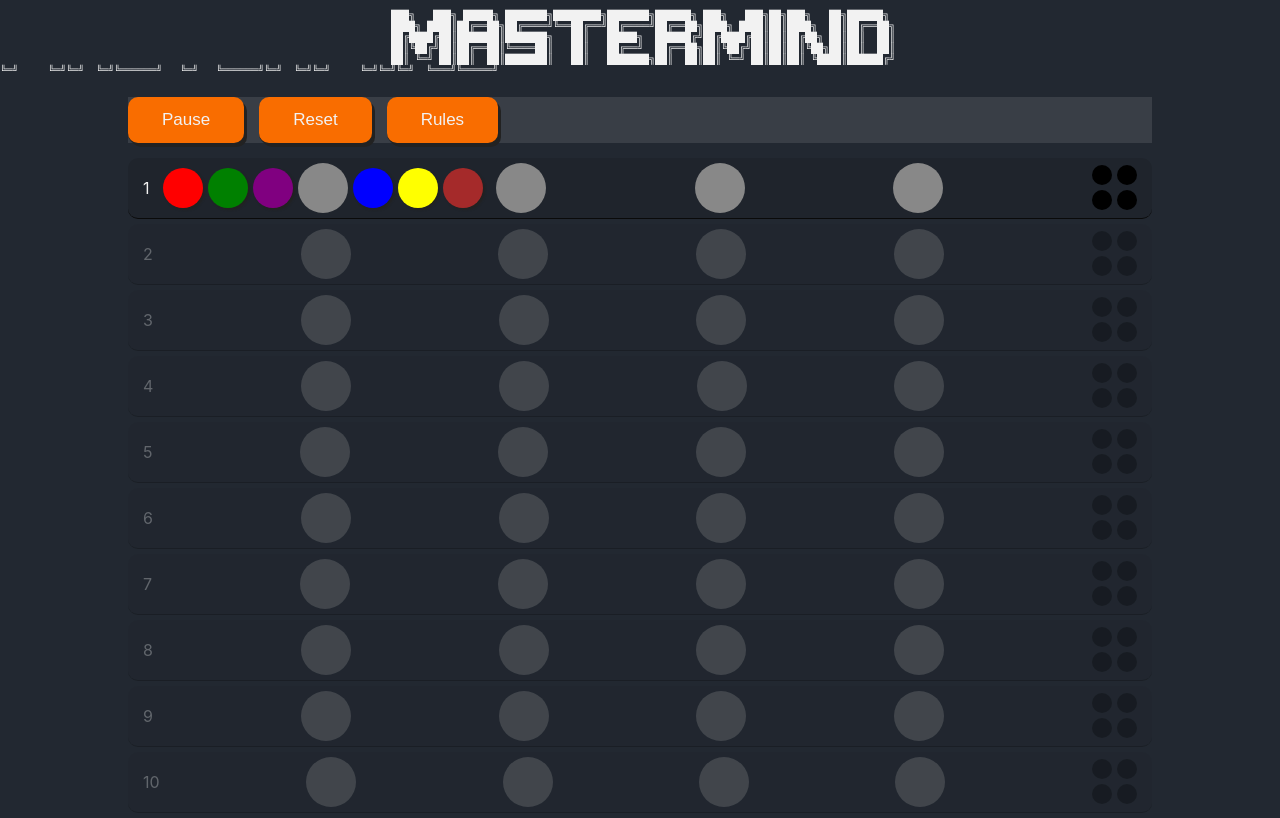
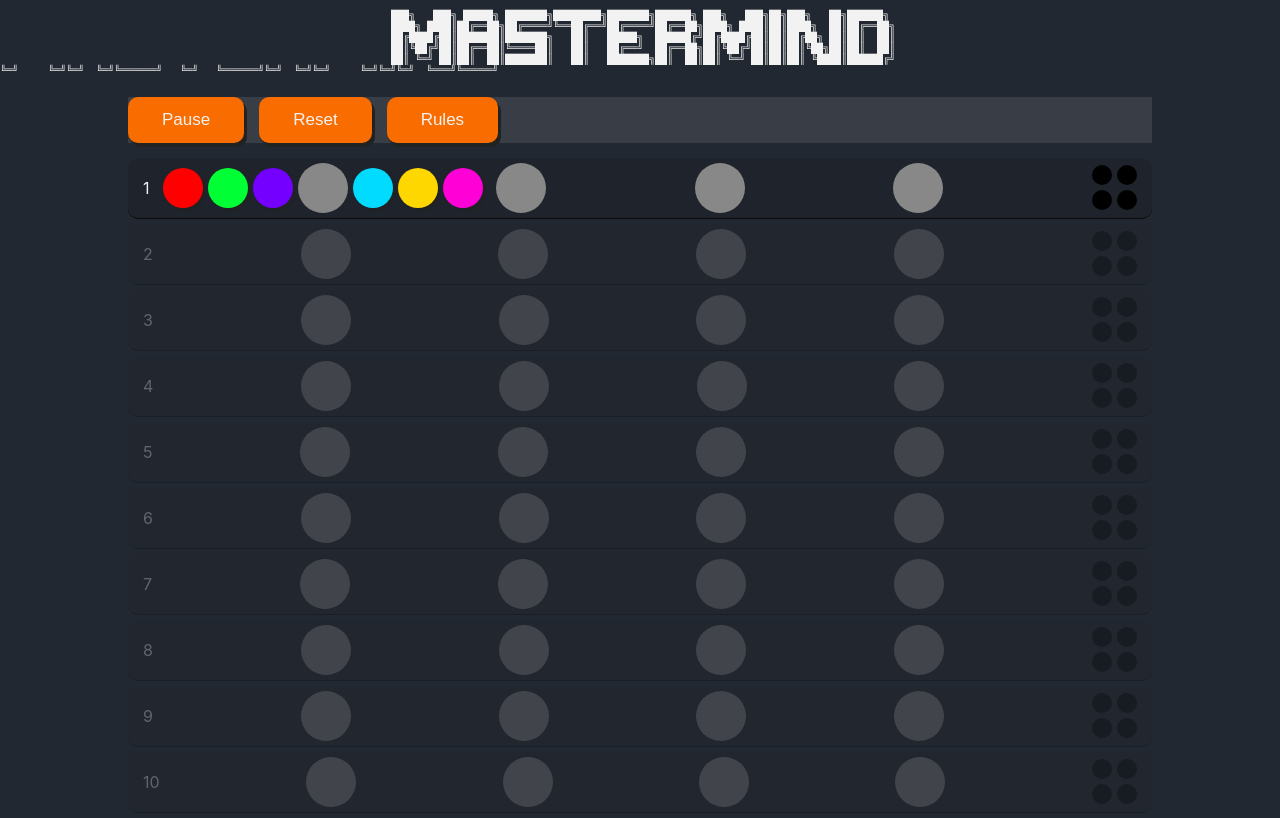
Before and after one commit to mriot/mastermind, a Svelte app: page / in a window 1280 px wide. Both pictures are taken after a click on the element 323 px from the left and 187 px from the top of the page. Shown: the top 818 px of the page. Built offline with nearby package versions, Linux system fonts and the light colour scheme.

Commit message:
better colors

```diff
--- a/src/ColorButton.svelte
+++ b/src/ColorButton.svelte
@@ -10,7 +10,7 @@
 <div
   class="color-button"
   class:inactive={!active}
-  style="background-color: {selectedColor}"
+  style="background-color: {selectedColor.value}"
   use:clickOutside
   on:click={() => (pickerOpen = !pickerOpen)}
   on:clickoutside={() => (pickerOpen = false)}
--- a/src/ColorPicker.svelte
+++ b/src/ColorPicker.svelte
@@ -4,8 +4,17 @@
   import { scale, fly } from "svelte/transition";
 
   export let selectedColor;
-  const colorsL = ["red", "green", "purple"];
-  const colorsR = ["blue", "yellow", "brown"];
+
+  const colorsL = [
+    { name: "red", value: "#ff0000" },
+    { name: "green", value: "#00ff34" },
+    { name: "purple", value: "#7400ff" }
+  ];
+  const colorsR = [
+    { name: "blue", value: "#00dbff" },
+    { name: "yellow", value: "#ffd700" },
+    { name: "pink", value: "#ff00d7" }
+  ];
 </script>
 
 <div>
@@ -22,7 +31,7 @@
     {#each colorsL as color, i}
       <div
         class="picker-item"
-        style="background-color: {color};"
+        style="background-color: {color.value};"
         on:click={() => (selectedColor = color)}
       />
     {/each}
@@ -40,7 +49,7 @@
     {#each colorsR as color, i}
       <div
         class="picker-item"
-        style="background-color: {color};"
+        style="background-color: {color.value};"
         on:click={() => (selectedColor = color)}
       />
     {/each}
@@ -70,7 +79,7 @@
     width: 40px;
     height: 40px;
     border-radius: 50%;
-    background-color: yellow;
+    background-color: grey;
     z-index: 1;
     box-shadow: 2px 2px 2px #222;
     transition: transform 100ms;
--- a/src/Gamerow.svelte
+++ b/src/Gamerow.svelte
@@ -15,18 +15,23 @@
 
   $: {
     if (color1 && color2 && color3 && color4) {
-      console.log(color1);
-      console.log(color2);
-      console.log(color3);
-      console.log(color4);
+      // console.log(color1);
+      // console.log(color2);
+      // console.log(color3);
+      // console.log(color4);
 
-      result = $game.validateGuess([color1, color2, color3, color4]);
+      result = $game.validateGuess([
+        color1.name,
+        color2.name,
+        color3.name,
+        color4.name
+      ]);
       console.log(result);
 
       if (result.rightGuesses !== 4) {
         currentStep.update(current => current + 1);
       } else {
-        alert("You win!");
+        $game.win();
       }
     }
   }
```
